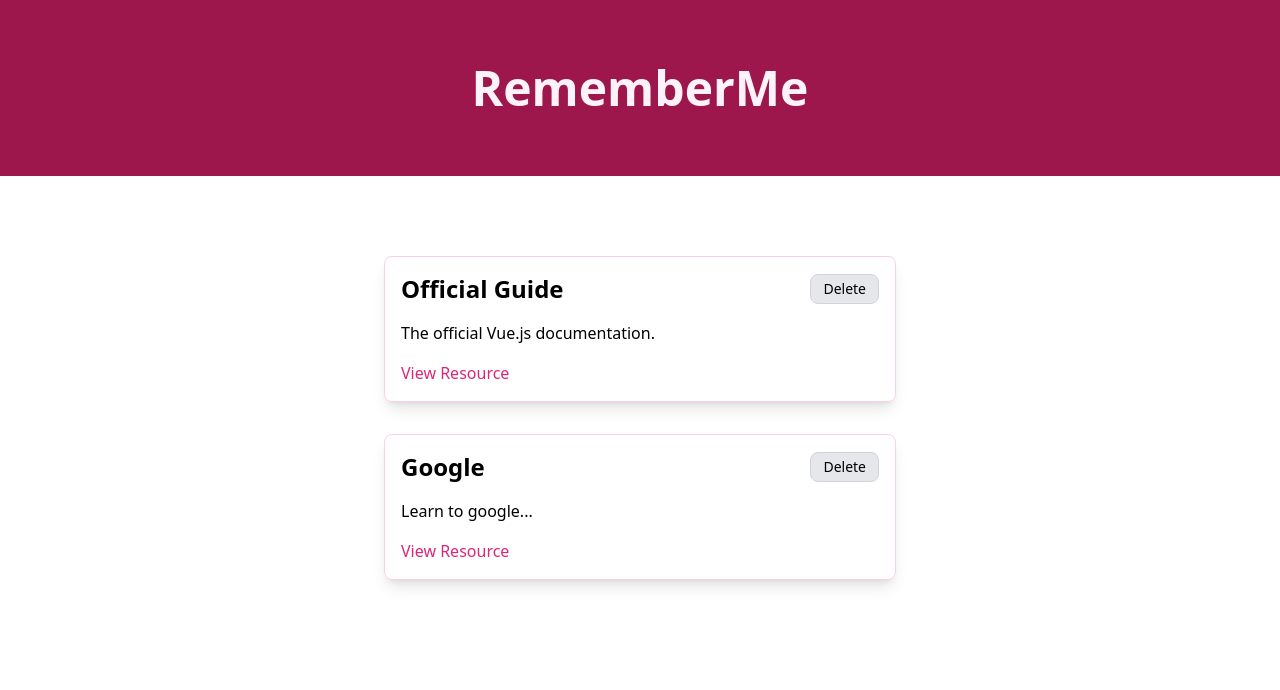
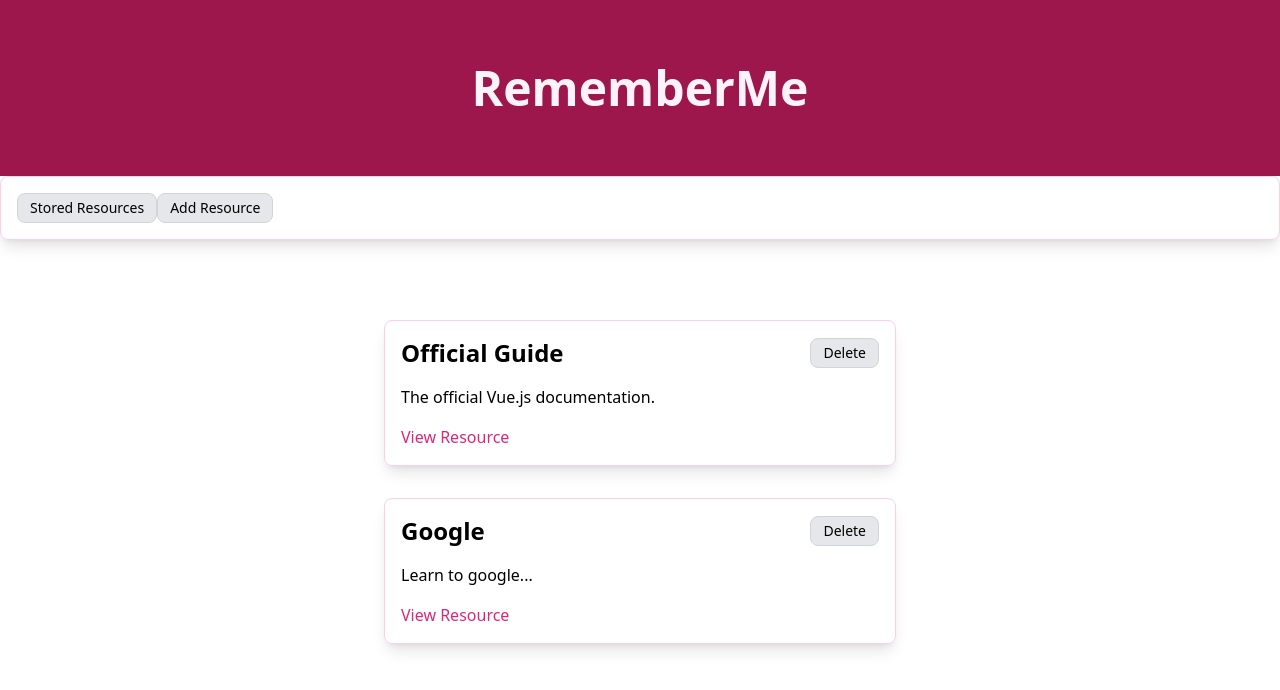
Before and after one commit to helloreniki/learning-resources, a Vue app: page / in a window 1280 px wide. Shown: the top 690 px of the page. Built offline with nearby package versions, Linux system fonts and the light colour scheme.

Commit message:
dynamic component: tabs, provide, inject

```diff
--- a/src/App.vue
+++ b/src/App.vue
@@ -1,26 +1,11 @@
 <template>
   <TheHeader title="RememberMe" />
-  <StoredResources :resources="storedResources" />
+  <TheResources />
 </template>
 
 <script setup>
-import StoredResources from "./components/LearningResources/StoredResources.vue";
+import TheResources from "./components/LearningResources/TheResources.vue";
 import TheHeader from "./components/Layouts/TheHeader.vue";
-
-const storedResources = [
-    {
-        id: 'official-guide',
-        title: 'Official Guide',
-        description: 'The official Vue.js documentation.',
-        link: 'https://vuejs.org'
-    },
-    {
-        id: 'google',
-        title: 'Google',
-        description: 'Learn to google...',
-        link: 'https://google.com'
-    },
-];
 
 </script>
 
--- /dev/null
+++ b/src/components/LearningResources/AddResource.vue
@@ -0,0 +1,3 @@
+<template>
+    <h2 class="text-3xl text-center font-semibold my-12">Add Resource component</h2>
+</template>
--- a/src/components/LearningResources/StoredResources.vue
+++ b/src/components/LearningResources/StoredResources.vue
@@ -11,11 +11,15 @@
 </template>
 
 <script setup>
+import { inject } from "vue";
 import LearningResource from "./LearningResource.vue";
 
-defineProps({
-    resources: Object
-})
+// defineProps({
+//     resources: Object
+// })
+
+const resources = inject('resources');
+
 </script>
 
 <!-- <script>
@@ -23,7 +27,7 @@ import LearningResource from "../LearningResources/LearningResource.vue";
 
 export default {
     components: {LearningResource},
-    props: ['resources']
+    inject: ['resources']
 
 }
 </script> -->
--- /dev/null
+++ b/src/components/LearningResources/TheResources.vue
@@ -0,0 +1,86 @@
+<template>
+   <!-- {{currentTab}} -->
+   <BaseCard>
+        <BaseButton @click="setCurrentTab('StoredResources')">Stored Resources</BaseButton>
+        <BaseButton @click="setCurrentTab('AddResource')">Add Resource</BaseButton>
+    </BaseCard>
+
+    <!-- wont work with string :is="currentTab" only with object -->
+    <component :is="tabs[currentTab]" />
+
+</template>
+
+<script setup>
+import { provide, ref, markRaw} from 'vue';
+import AddResource from "./AddResource.vue";
+import StoredResources from './StoredResources.vue';
+
+const tabs = {
+    StoredResources,
+    AddResource,
+}
+
+let currentTab = ref('StoredResources');
+
+const storedResources = [
+    {
+        id: 'official-guide',
+        title: 'Official Guide',
+        description: 'The official Vue.js documentation.',
+        link: 'https://vuejs.org'
+    },
+    {
+        id: 'google',
+        title: 'Google',
+        description: 'Learn to google...',
+        link: 'https://google.com'
+    },
+];
+
+// console.log(selectedTab);
+function setCurrentTab(tab){
+    currentTab.value = tab;
+}
+
+// no need to pass to component, just accept it in component (available to all child components)
+// provide(storedResources, 'resources');
+provide('resources', storedResources);
+
+</script>
+
+<!-- <script>
+import AddResource from "./AddResource.vue";
+import StoredResources from './StoredResources.vue';
+
+export default{
+    components: {AddResource, StoredResources},
+    data(){
+        return {
+            selectedTab: 'storedResources',
+            storedResources: [
+                 {
+                    id: 'official-guide',
+                    title: 'Official Guide',
+                    description: 'The official Vue.js documentation.',
+                    link: 'https://vuejs.org'
+                },
+                {
+                    id: 'google',
+                    title: 'Google',
+                    description: 'Learn to google...',
+                    link: 'https://google.com'
+                },
+            ],
+        };
+    },
+    provide(){
+        return {resources: this.storedResources};
+    },
+    methods: {
+        setSelectedTab(tab){
+            this.selectedTab = tab;
+        }
+    },
+
+}
+</script> -->
```
